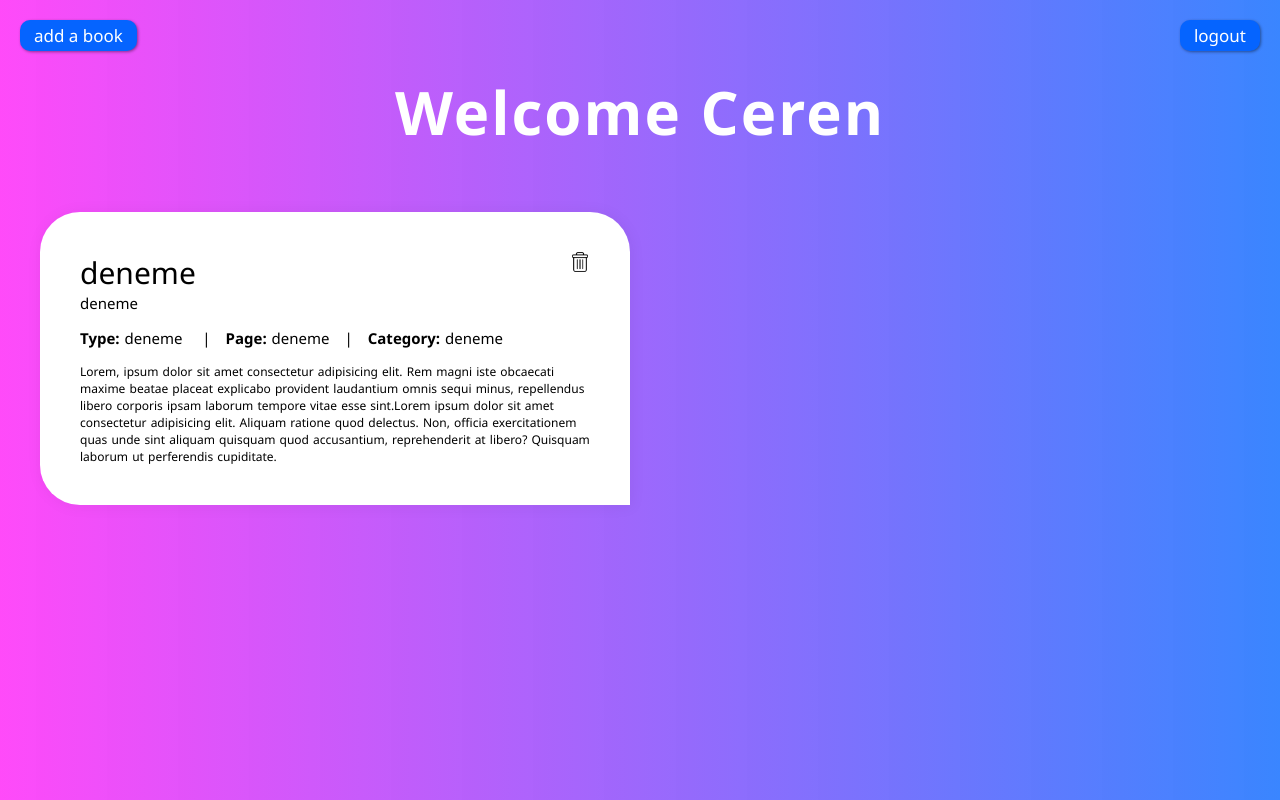
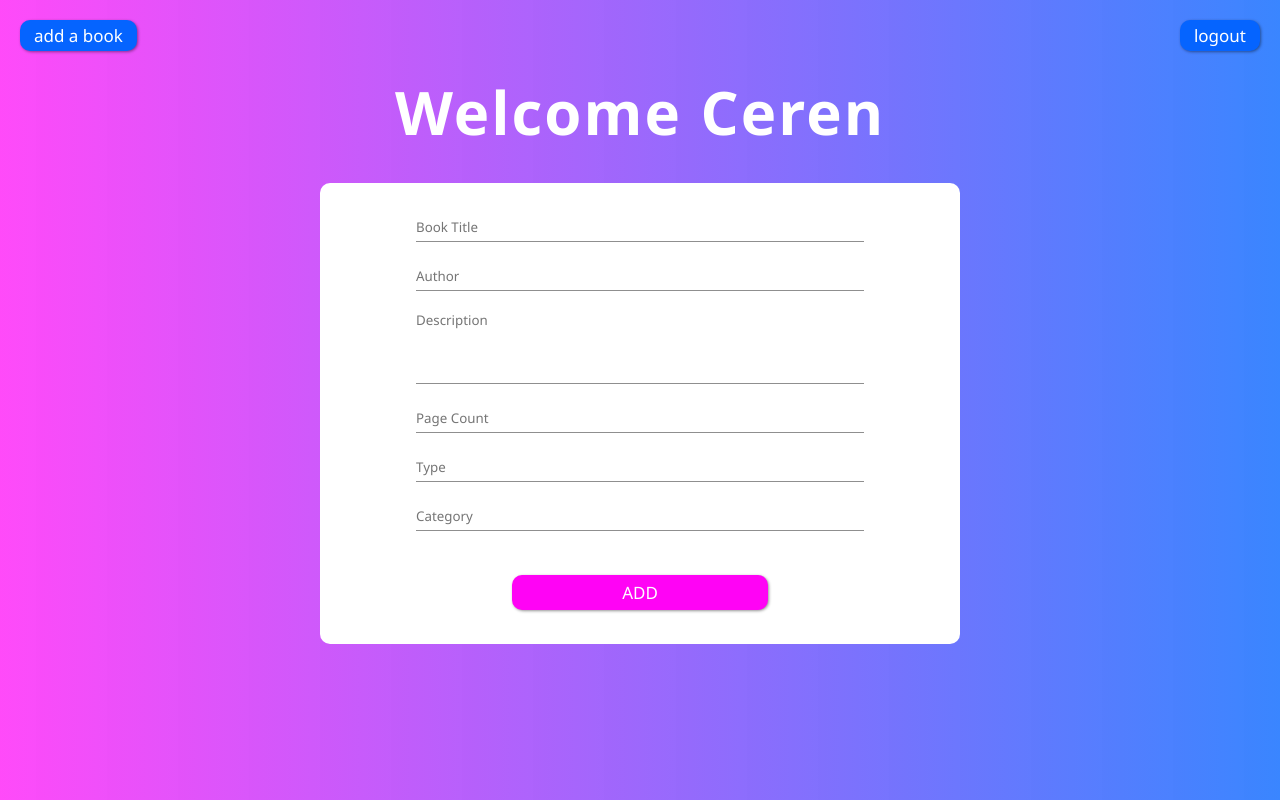
Before and after one commit to cerdemrc/mevn-book-directory, a Vue app in the folder client/: page /about in a window 1280 px wide. Built offline with nearby package versions, Linux system fonts and the light colour scheme.

Commit message:
feat: complete form page

```diff
--- a/client/src/App.vue
+++ b/client/src/App.vue
@@ -2,22 +2,22 @@
   <div>
     <Header />
     <Welcome />
-    <BookList />
+    <AddForm />
   </div>
 </template>
 
 <script>
-import BookList from "./components/BookList.vue";
-import Header from "./components/Header.vue";
-import Welcome from "./components/Welcome.vue";
+import AddForm from "@/components/AddForm.vue";
+import Header from "@/components/Header.vue";
+import Welcome from "@/components/Welcome.vue";
 export default {
   components: {
-    BookList,
+    AddForm,
     Header,
     Welcome,
   },
 };
 </script>
 
-<style>
+<style lang="scss">
 </style>
--- a/client/src/assets/style/_common.scss
+++ b/client/src/assets/style/_common.scss
@@ -31,10 +31,20 @@ a{
     text-decoration: none;
 }
 
-input{
+input, textarea{
     border: none;
     border-bottom: 1px solid rgba(0, 0, 0, 0.438);
     outline: none;
+}
+
+.form-wrapper{
+    background: #fff;
+    border-radius: 10px;
+    height: auto;
+    display: flex;
+    flex-direction: column;
+    justify-content: center;
+    align-items: center;
 }
 
 .btn {
@@ -53,6 +63,9 @@ input{
     &-blue {
       background: $blue;
     }
+    &-pink {
+        background: $pink;
+      }
     &-gradient{
         background: $gradient;
     }
--- /dev/null
+++ b/client/src/components/AddForm.vue
@@ -0,0 +1,53 @@
+<template>
+  <div class="add-form">
+    <div class="form-wrapper">
+      <div class="input"><input type="text" placeholder="Book Title" /></div>
+      <div class="input"><input type="text" placeholder="Author" /></div>
+      <div class="input">
+        <textarea placeholder="Description" rows="4" />
+      </div>
+
+      <div class="input"><input type="text" placeholder="Page Count" /></div>
+      <div class="input"><input type="text" placeholder="Type" /></div>
+      <div class="input"><input type="text" placeholder="Category" /></div>
+      <button class="btn btn-pink">ADD</button>
+    </div>
+  </div>
+</template>
+
+<script>
+export default {};
+</script>
+
+<style lang="scss">
+.add-form {
+  display: flex;
+  justify-content: center;
+  align-items: center;
+  & .form-wrapper {
+    margin-top: 30px;
+    width: 50%;
+    padding-top: 2em;
+    & .input {
+      width: 100%;
+      display: flex;
+      justify-content: center;
+      align-items: center;
+      padding: 10px 0;
+      & input {
+        padding: 5px 0;
+        width: 70%;
+      }
+      & textarea {
+        width: 70%;
+        resize: none;
+      }
+    }
+    & .btn {
+      margin: 2em 0;
+      width: 40%;
+      padding: 6px 0;
+    }
+  }
+}
+</style>
```
Also changed, not shown: client/src/views/AddBook.vue (+16 -3 lines), client/src/views/Auth.vue (+5 -12 lines), client/src/assets/images/delete.png (deleted).
